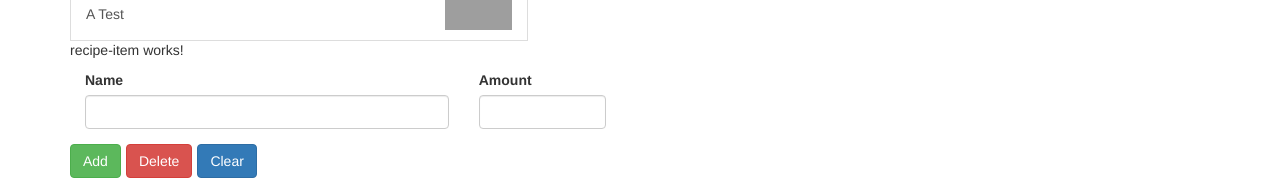
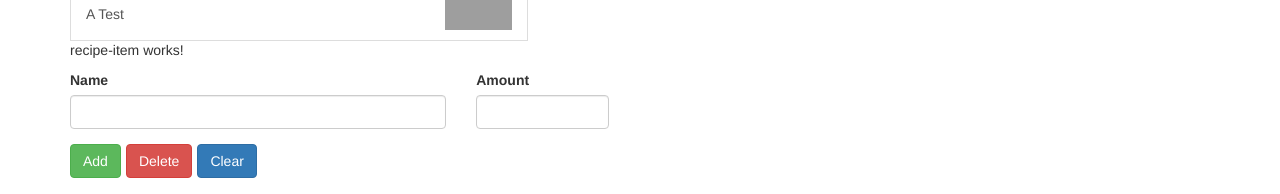
Before and after one commit to Zwilcox96/angular-recipe-keeper, an Angular app: page / in a window 1280 px wide. Shown: the part 249-443 px from the top of the page. Built offline with nearby package versions, Linux system fonts and the light colour scheme; grey boxes are pictures that could not be loaded.

Commit message:
Created buttons to add stuff to the shopping list
Lecture 57
End of section 3

```diff
--- a/src/app/shopping-list/shopping-edit/shopping-edit.component.html
+++ b/src/app/shopping-list/shopping-edit/shopping-edit.component.html
@@ -1,6 +1,7 @@
 <div class="row">
   <div class="col-xs-12">
     <form>
+      <div class="row">
         <div class="col-sm-5 form-group">
           <label for="name">Name</label>
           <input type="text" id="name" class="form-control">
@@ -8,6 +9,7 @@
         <div class="col-sm-2 form-group">
           <label for="amount">Amount</label>
           <input type="number" id="amount" class="form-control">
+        </div>
       </div>
       <div class="row">
         <div class="col-xs-12 btn-toolbar">
```
Lines whose indentation alone changed are shown as unchanged.
